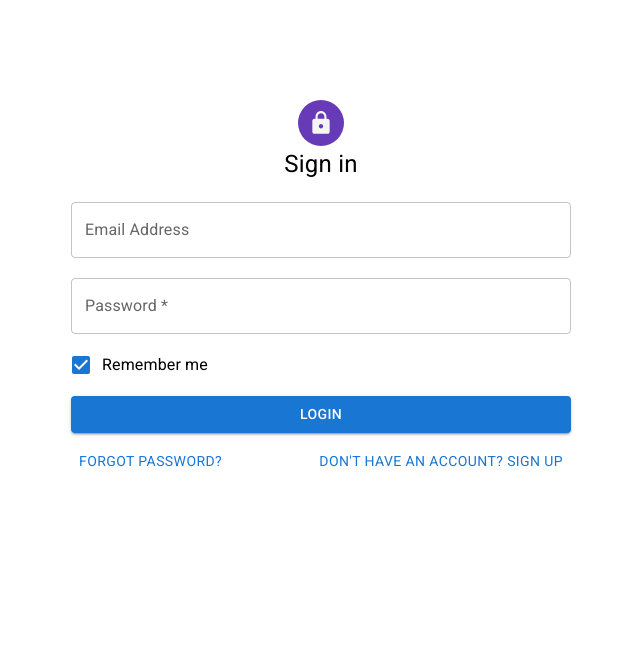
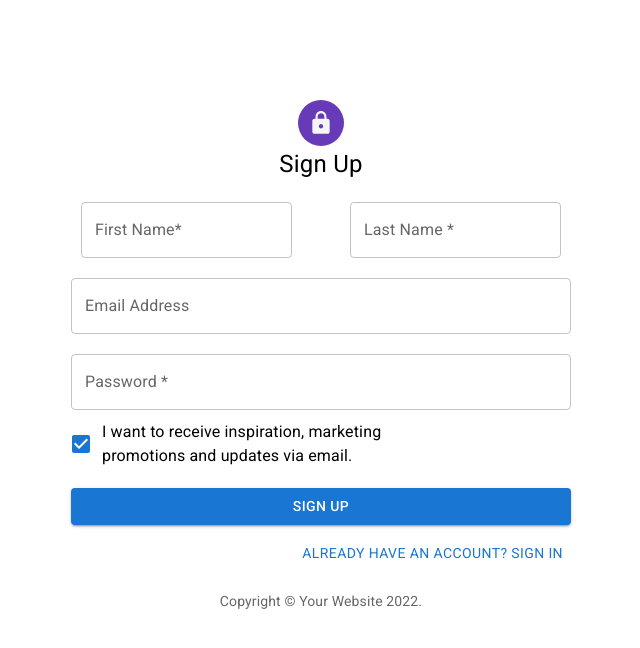
Before and after one commit to MBilalRasheed2/MaterialUI, a React (Create React App) app: page /signup in a window 1280 px wide. Shown: the top 648 px of the page, without its empty margins (329-969 px from the left). Built offline with nearby package versions, Linux system fonts and the light colour scheme.

Commit message:
add signup page

```diff
--- a/src/App.js
+++ b/src/App.js
@@ -9,6 +9,7 @@ import React from 'react';
 
 import { createTheme, ThemeProvider } from '@mui/material/styles';
 import LoginPage from './components/loginPage/LoginPage';
+import SignUp from './components/signUp/SignUp';
 
 
 function App() {
@@ -23,7 +24,8 @@ function App() {
   return (
     <ThemeProvider theme={lightTheme}>
       {/* <Home/> */}
-      <LoginPage/>
+      {/* <LoginPage/> */}
+      <SignUp/>
 
     </ThemeProvider>
   );
--- /dev/null
+++ b/src/components/signUp/SignUp.js
@@ -0,0 +1,98 @@
+import React from "react";
+import { deepOrange, deepPurple } from "@mui/material/colors";
+import {
+  Avatar,
+  Button,
+  Checkbox,
+  FormControlLabel,
+  FormGroup,
+  Grid,
+  styled,
+  TextField,
+  Typography,
+} from "@mui/material";
+import HttpsIcon from "@mui/icons-material/Https";
+import { width } from "@mui/system";
+const LoginGrid = styled(Grid, { name: "login-grid" })({
+  display: "flex",
+  flexDirection: "column",
+  alignItems: "center",
+  justifyContent: "center",
+  margin: "100px 10px 10px 10px",
+});
+const FormContainer = styled(Grid, { name: "form-container" })({
+  minWidth: 500,
+  width: "500px",
+  margin: "10px",
+  display: "flex",
+  flexDirection: "column",
+  alignItems: "center",
+  justifyContent: "center",
+});
+
+const FormInput = styled(
+  TextField,
+  "email-address"
+)({
+  margin: "10px",
+  borderRadius: "50px",
+});
+const CheckboxInput = styled(
+  FormControlLabel,
+  "email-address"
+
+)({
+  alignSelf: "flex-start",
+  marginBottom: "20px",
+  width: '80%',
+});
+const LoginButton = styled(Button)({});
+const ForgotButton = styled(Button)({
+  fontSize: "0.875rem",
+  fontWeight: 400,
+  margin: "10px 0px 0px 0px",
+});
+const SignInTitle = styled(Typography)({
+  fontFamily: "Roboto",
+  fontWeight: 400,
+  fontSize: "1.5rem",
+});
+const CopyRight = styled(Typography)({
+    fontFamily: "Roboto",
+    fontWeight: 400,
+    fontSize: '0.875rem',
+    color: 'rgba(0, 0, 0, 0.6)',
+    marginTop:'20px'
+  });
+
+const SignUp = () => {
+  return (
+    <LoginGrid container md={12}>
+      <Avatar sx={{ bgcolor: deepPurple[500], width: 46, height: 46 }}>
+        <HttpsIcon sx={{ width: 26, height: 26 }} />
+      </Avatar>
+      <SignInTitle>Sign Up</SignInTitle>
+      <FormContainer>
+        <Grid container alignSelf={"center"} justifyContent={"space-between"}>
+          <FormInput label="First Name*" variant="outlined" />
+          <FormInput label="Last Name *" variant="outlined" />
+        </Grid>
+        <FormInput fullWidth label="Email Address" variant="outlined" />
+                <FormInput fullWidth label="Password *" variant="outlined" />
+        <CheckboxInput
+          control={<Checkbox defaultChecked />}
+          label="I want to receive inspiration, marketing promotions and updates via email."
+        />
+        <LoginButton fullWidth variant="contained">
+         Sign Up
+        </LoginButton>
+        <Grid container alignSelf={"center"} justifyContent={"flex-end"}>
+          <ForgotButton>Already have an account? Sign in</ForgotButton>
+        </Grid>
+        <CopyRight>Copyright © Your Website 2022.</CopyRight>
+      </FormContainer>
+    </LoginGrid>
+  );
+};
+
+export default SignUp;
```
